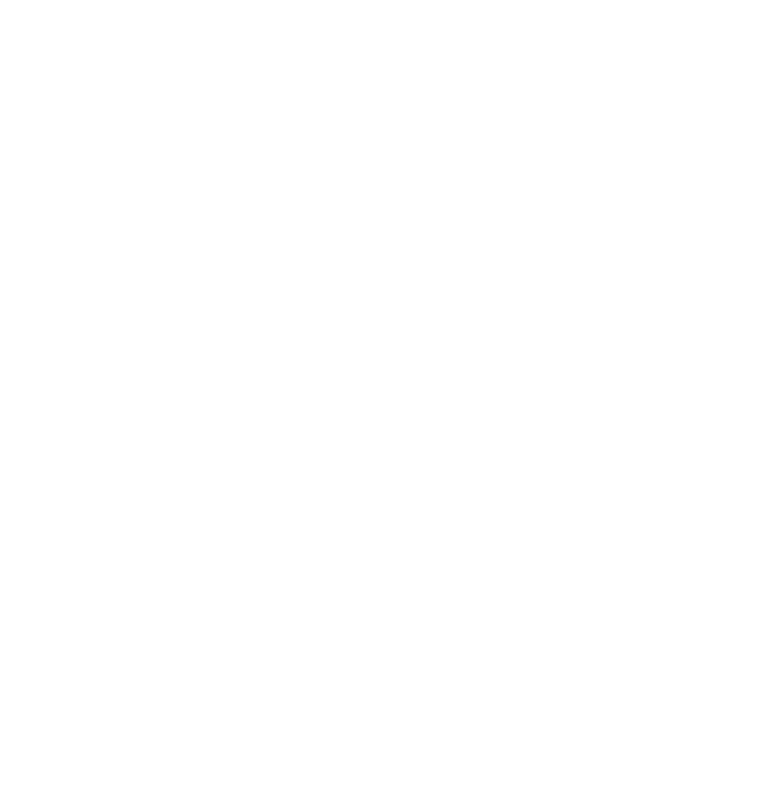
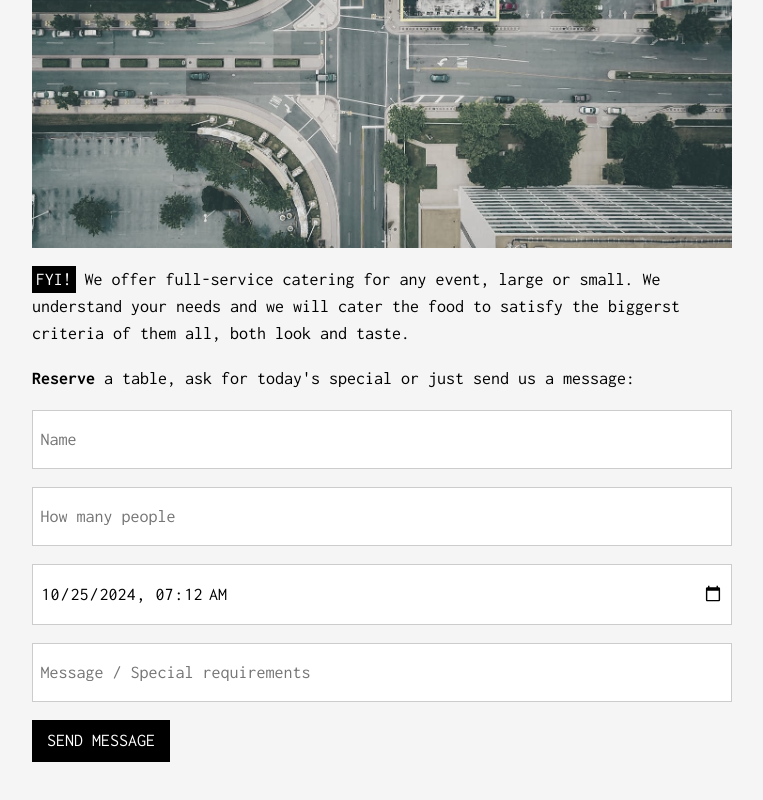
Before and after one commit to thuanphat611/The-Cafe, a React (Vite) app: page / in a window 1280 px wide. Shown: the part 3357-4157 px from the top of the page, without its empty margins (258-1021 px from the left). Before the commit the page ends 2958 px from the top, so only its background shows below. Built offline with nearby package versions, Linux system fonts and the light colour scheme.

Commit message:
feat: complete address section and booking section

```diff
--- a/src/App.tsx
+++ b/src/App.tsx
@@ -1,7 +1,7 @@
 import { Links, Header, Menu } from "@/containers";
 import { BodySection, BlockQuote } from "@/components";
 
-import { CoffeeShop, CoffeeHouse2 } from "@/assets";
+import { CoffeeShop, CoffeeHouse2, Map } from "@/assets";
 
 function App() {
   return (
@@ -47,6 +47,57 @@
             className="w-full mt-8 align-middle border-none grayscale-75"
           />
         </BodySection>
+        <BodySection id="where" title="where to find us">
+          <p>
+            Find us at some address at some place.Find us at some address at
+            some place.
+          </p>
+          <img
+            src={Map}
+            alt="Coffe shop"
+            className="w-full mt-4 align-middle border-none grayscale-75"
+          />
+          <p>
+            <span className="bg-black text-white px-1 inline-block">FYI!</span>{" "}
+            We offer full-service catering for any event, large or small. We
+            understand your needs and we will cater the food to satisfy the
+            biggerst criteria of them all, both look and taste.
+          </p>
+          <p>
+            <strong>Reserve</strong> a table, ask for today's special or just
+            send us a message:
+          </p>
+          <form className="flex flex-col mb-[50px] gap-y-[18px]">
+            <input
+              name="name"
+              placeholder="Name"
+              className="px-2 py-4 border-solid border text-[18px] border-hover-gray placeholder:text-description-gray placeholder:text-[18px]"
+              required
+            />
+            <input
+              type="number"
+              name="numOfPeople"
+              placeholder="How many people"
+              className="px-2 py-4 border-solid border text-[18px] border-hover-gray placeholder:text-description-gray placeholder:text-[18px]"
+              required
+            />
+            <input
+              type="datetime-local"
+              defaultValue={new Date().toISOString().slice(0, 16)}
+              name="date"
+              placeholder="Date and time"
+              className="px-2 py-4 border-solid border text-[18px] border-hover-gray placeholder:text-description-gray placeholder:text-[18px]"
+              required
+            />
+            <input
+              name="message"
+              placeholder="Message / Special requirements"
+              className="px-2 py-4 border-solid border text-[18px] border-hover-gray placeholder:text-description-gray placeholder:text-[18px]"
+              required
+            />
+            <button className="self-start text-[18px]">SEND MESSAGE</button>
+          </form>
+        </BodySection>
       </div>
     </div>
   );
--- a/src/assets/index.ts
+++ b/src/assets/index.ts
@@ -1,5 +1,6 @@
 import CoffeeHouse from "./Coffeehouse.jpg";
 import CoffeeShop from "./Coffeeshop.jpg";
 import CoffeeHouse2 from "./Coffeehouse2.jpg";
+import Map from "./Map.jpg";
 
-export { CoffeeHouse, CoffeeShop, CoffeeHouse2 };
+export { CoffeeHouse, CoffeeShop, CoffeeHouse2, Map };
--- a/src/index.css
+++ b/src/index.css
@@ -19,6 +19,10 @@
     @apply block text-[18px] my-[18px];
   }
 
+  button {
+    @apply px-4 py-2 bg-black text-white text-center border-none hover:bg-hover-gray hover:cursor-pointer;
+  }
+
   .menu-shadow {
     box-shadow: 0 2px 5px 0 rgba(0, 0, 0, 0.16),
       0 2px 10px 0 rgba(0, 0, 0, 0.12);
```
Also changed, not shown: src/assets/Map.jpg (added).
